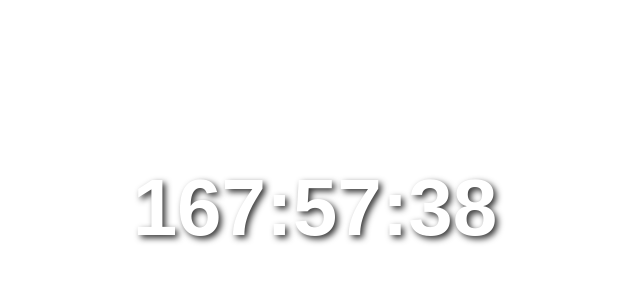
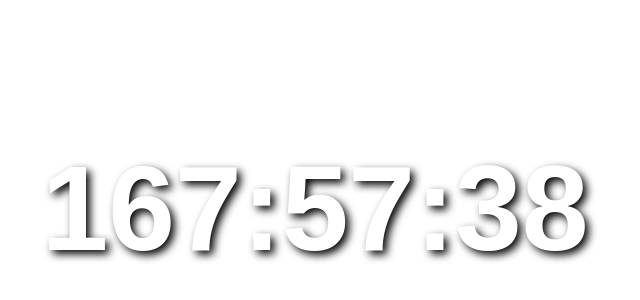
Before and after one commit to apenas1jao/timer-live, a plain HTML site: page index.html in a window 1280 px wide. Shown: the part 192-492 px from the top of the page, without its empty margins (325-965 px from the left). Drawn offline with Linux system fonts and the light colour scheme.

Commit message:
Update style.css

```diff
--- a/style.css
+++ b/style.css
@@ -1,25 +1,17 @@
-html,
-body{
-    margin:0;
-    padding:0;
-    width:100%;
-    height:100%;
-    background:transparent;
-    overflow:hidden;
+body {
+    margin: 0;
+    background: transparent;
+    display: flex;
+    justify-content: center;
+    align-items: center;
+    height: 100vh;
+    overflow: hidden;
 }
 
-body{
-    display:flex;
-    justify-content:center;
-    align-items:center;
+#timer {
+    font-family: Arial, Helvetica, sans-serif;
+    font-size: 120px;
+    font-weight: bold;
+    color: white;
+    text-shadow: 4px 4px 8px black;
 }
-
-#timer{
-    font-family:Arial, Helvetica, sans-serif;
-    font-size:80px;
-    font-weight:700;
-    color:#ffffff;
-
-    text-shadow:
-    3px 3px 6px rgba(0,0,0,.8);
-}
```
